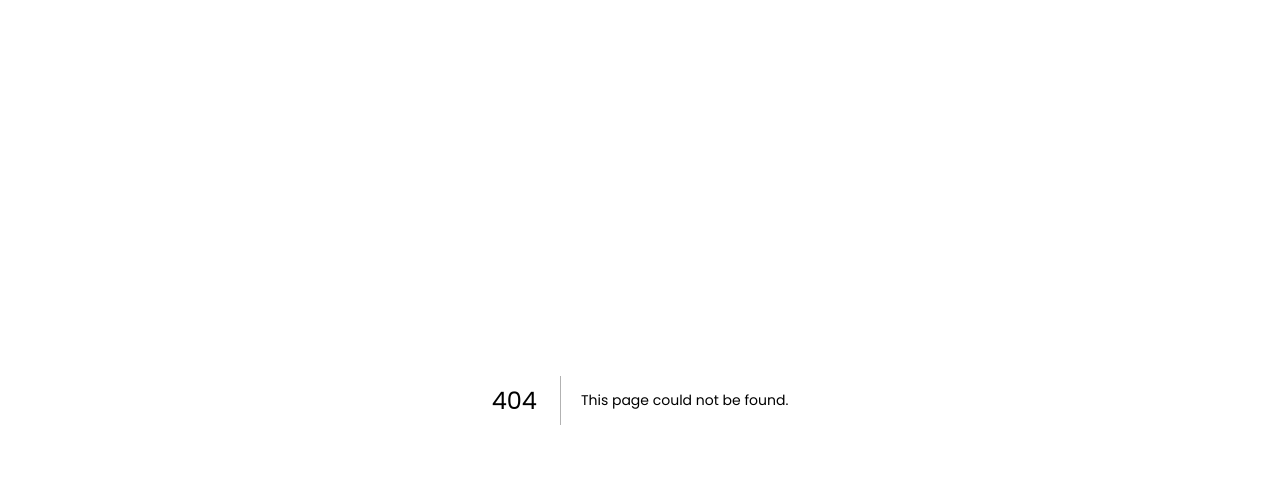
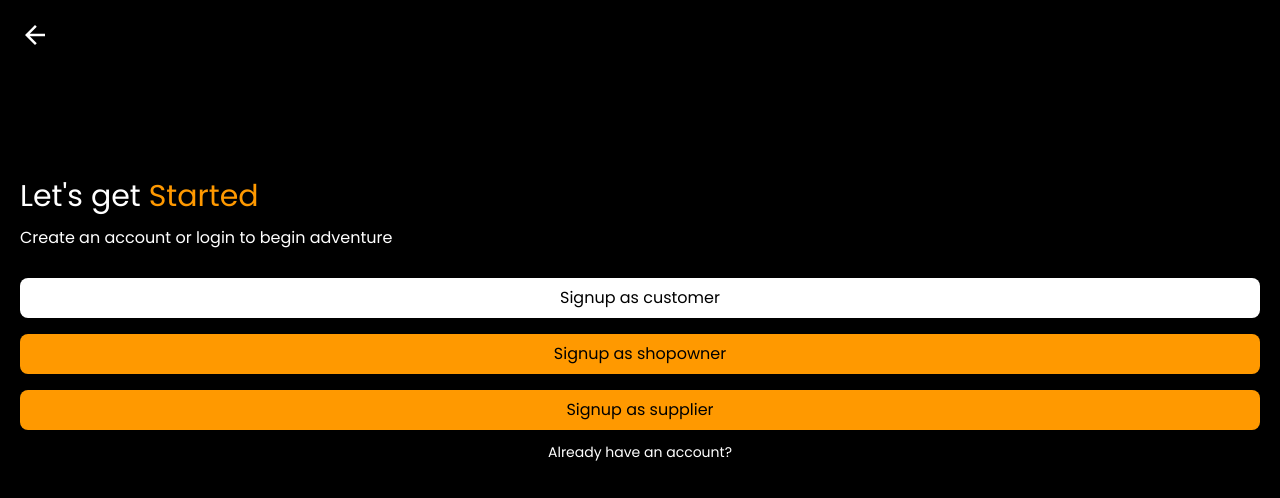
Before and after one commit to MuhammedJaseemVK/storio-frontend, a Next.js app in the folder storio1/: page /index-Try in a window 1280 px wide. Before the commit this address had no page. Shown: the top 498 px of the page. Built offline with nearby package versions, Linux system fonts and the light colour scheme.

Commit message:
created components for heading and subtext

```diff
--- a/storio1/src/components/inputs/Button.js
+++ b/storio1/src/components/inputs/Button.js
@@ -1,10 +1,10 @@
 import React from 'react'
 import { MdOutlineArrowForward } from "react-icons/md";
 
-export default function Button() {
+export default function Button(props) {
     return (
         <button className='bg-[#ff9900] flex justify-center w-full items-center text-black text-base rounded-lg px-3 py-2 mt-4'>
-            <span>Continue</span>
+            <span>{props.text}</span>
             <MdOutlineArrowForward />
         </button>
     )
--- /dev/null
+++ b/storio1/src/components/inputs/Heading.js
@@ -0,0 +1,9 @@
+import React from 'react'
+
+export default function Heading(props) {
+  return (
+    <div>
+          <h3 className='text-white text-3xl '>{props.text1} <span className='text-[#ff9900]'>{props.text2}</span></h3>
+    </div>
+  )
+}
--- /dev/null
+++ b/storio1/src/components/inputs/Subtext.js
@@ -0,0 +1,9 @@
+import React from 'react'
+
+export default function Subtext(props) {
+  return (
+    <div>
+        <p className='text-white text-base'>{props.text}</p>
+    </div>
+  )
+}
--- a/storio1/src/pages/detailEntry.js
+++ b/storio1/src/pages/detailEntry.js
@@ -14,7 +14,7 @@ export default function detailEntry() {
         <Input placeholder="test" type="text" required={true} />
         <Input placeholder="test" type="text" required={true} />
         <Input placeholder="test" type="text" required={true} />
-        <Button />
+        <Button text='Continue'/>
       </form>
     </div>
   )
--- /dev/null
+++ b/storio1/src/pages/index-Try.js
@@ -0,0 +1,30 @@
+import React from 'react'
+import { MdArrowBack } from "react-icons/md";
+import Input from '@/components/inputs/Input';
+import Heading from '@/components/inputs/Heading';
+import Subtext from '@/components/inputs/Subtext';
+
+export default function index1() {
+  return (
+    <div className='h-screen bg-black p-5'>
+        <MdArrowBack className='text-white text-3xl'/>
+          <div className='flex flex-col gap-3 pt-32'>
+              <Heading text1="Let's get" text2='Started' />
+              <Subtext text='Create an account or login to begin adventure'></Subtext>
+              <div className='flex flex-col items-center justify-center text-black text-base'>
+                  <button className='bg-white w-full  px-3 py-2 mt-4 rounded-lg'>
+                      Signup as customer
+                  </button>
+                  <button className='bg-[#ff9900] w-full px-3 py-2 mt-4 rounded-lg'>
+                      Signup as shopowner
+                  </button>
+                  <button className='bg-[#ff9900] w-full px-3 py-2 mt-4 rounded-lg'>
+                      Signup as supplier
+                  </button>
+              </div>
+              <p className='text-sm text-white text-center'>Already have an account?</p>
+        </div>
+
+    </div>
+  )
+}
```
